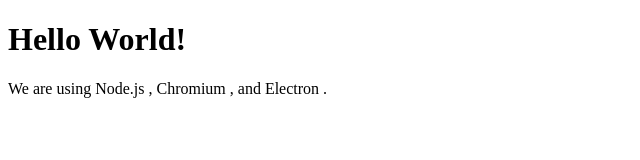
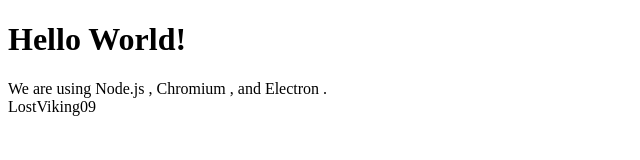
Before and after one commit to LostViking09/openlp-display-client, an Electron app: page index.html in a window 800 px wide. Shown: the full height of the page, 0-640 px from the left. Drawn offline with Linux system fonts and the light colour scheme.

Commit message:
no changes

```diff
--- a/index.html
+++ b/index.html
@@ -10,6 +10,7 @@
     <h1>Hello World!</h1>
     We are using Node.js <span id="node-version"></span>,
     Chromium <span id="chrome-version"></span>,
-    and Electron <span id="electron-version"></span>.
+    and Electron <span id="electron-version"></span>.<br>
+    LostViking09
   </body>
 </html>
```
